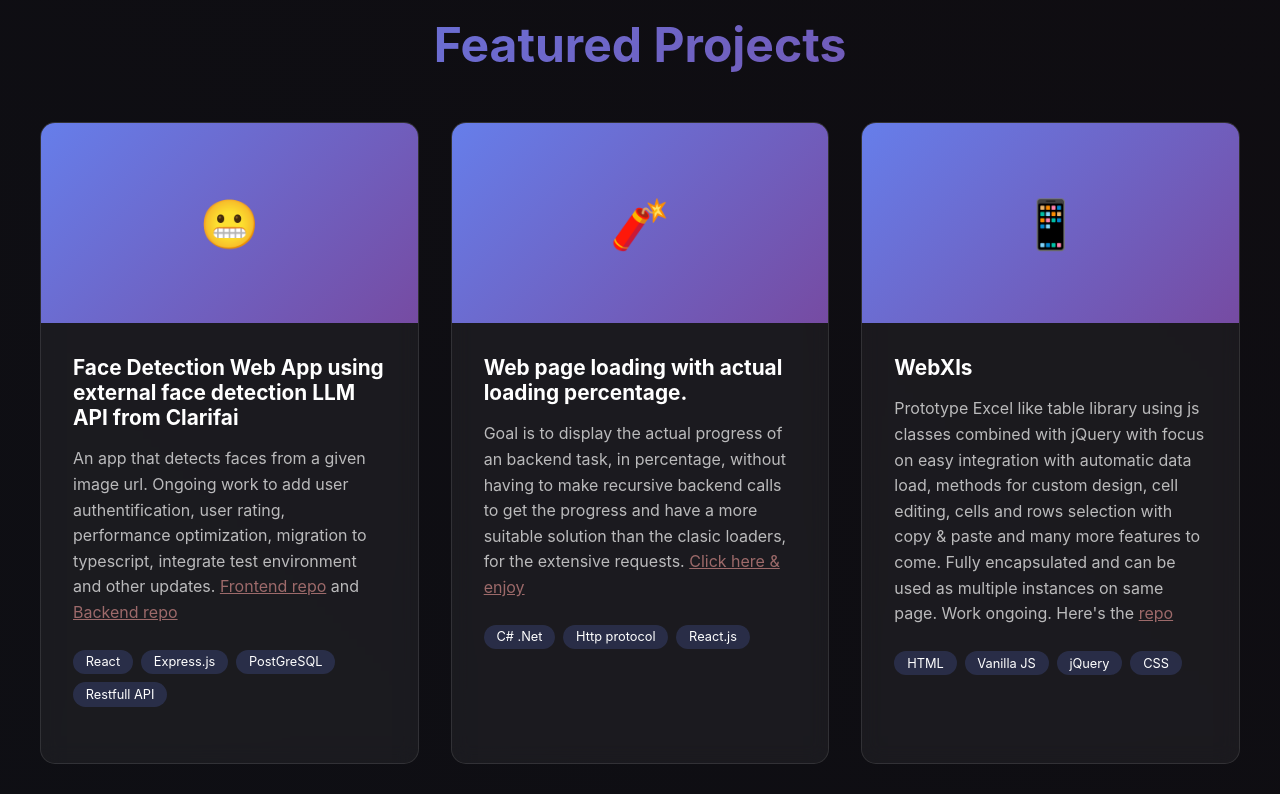
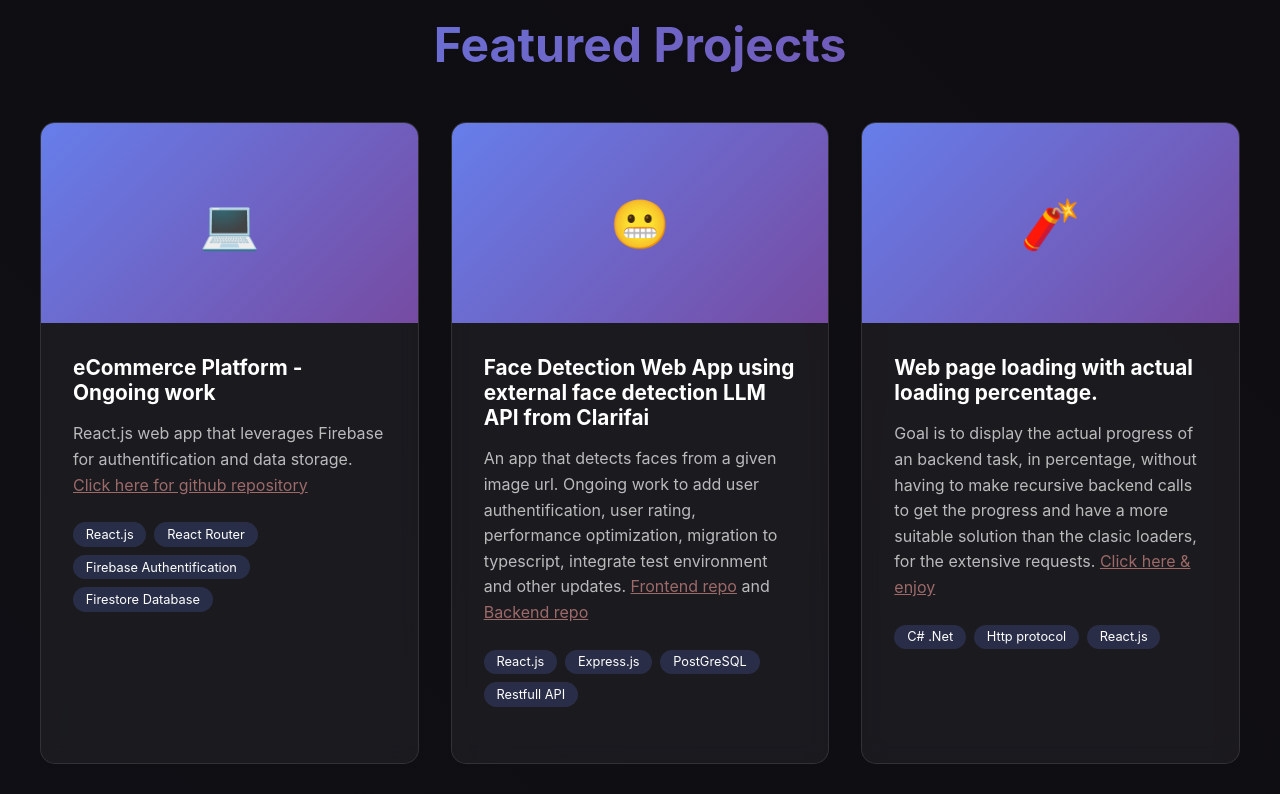
Before and after one commit to sebarmn92/sebarmn92.github.io, a plain HTML site: page index.html in a window 1280 px wide. Shown: the part 1420-2214 px from the top of the page. Drawn offline with Linux system fonts and the light colour scheme.

Commit message:
added new project

```diff
--- a/index.html
+++ b/index.html
@@ -97,12 +97,25 @@
         <h2>Featured Projects</h2>
         <div class="project-grid">
             <div class="project-card">
+                <div class="project-image">💻</div>
+                <div class="project-content">
+                    <h3>eCommerce Platform - Ongoing work</h3>
+                    <p>React.js web app that leverages Firebase for authentification and data storage. <a href="https://github.com/sebarmn92/eCommercePlatform">Click here for github repository</a></p>
+                    <div class="project-tech">
+                        <span class="tech-tag">React.js</span>
+                        <span class="tech-tag">React Router</span>
+                        <span class="tech-tag">Firebase Authentification</span>
+                        <span class="tech-tag">Firestore Database</span>
+                    </div>
+                </div>
+            </div>
+            <div class="project-card">
                 <div class="project-image">😬</div>
                 <div class="project-content">
                     <h3>Face Detection Web App using external face detection LLM API from Clarifai</h3>
                     <p>An app that detects faces from a given image url. Ongoing work to add user authentification, user rating, performance optimization, migration to typescript, integrate test environment and other updates. <a href="https://github.com/sebarmn92/FaceDetection">Frontend repo</a> and  <a href="https://github.com/sebarmn92/FaceDetection-Backend-Express">Backend repo</a></p>
                     <div class="project-tech">
-                        <span class="tech-tag">React</span>
+                        <span class="tech-tag">React.js</span>
                         <span class="tech-tag">Express.js</span>
                         <span class="tech-tag">PostGreSQL</span>
                         <span class="tech-tag">Restfull API</span>
```
